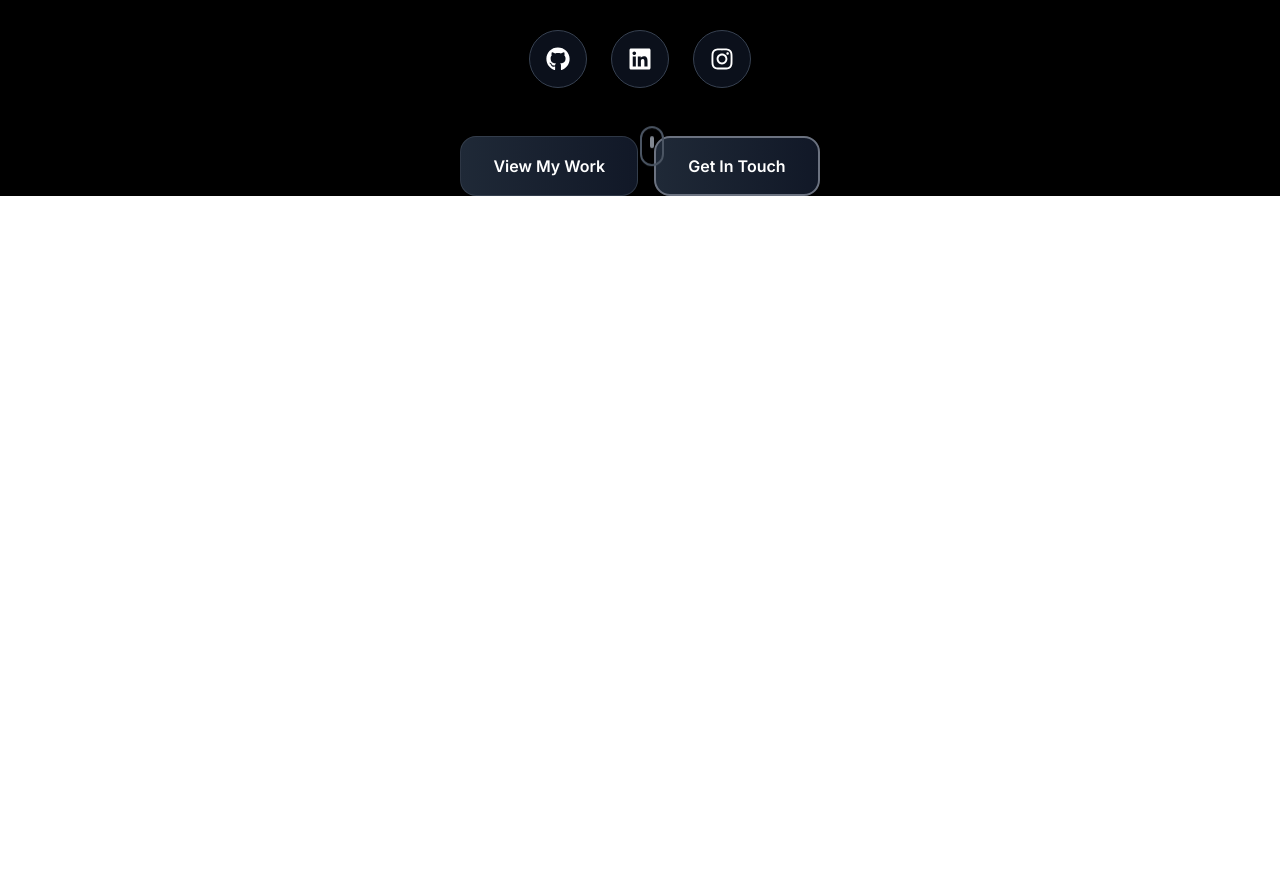
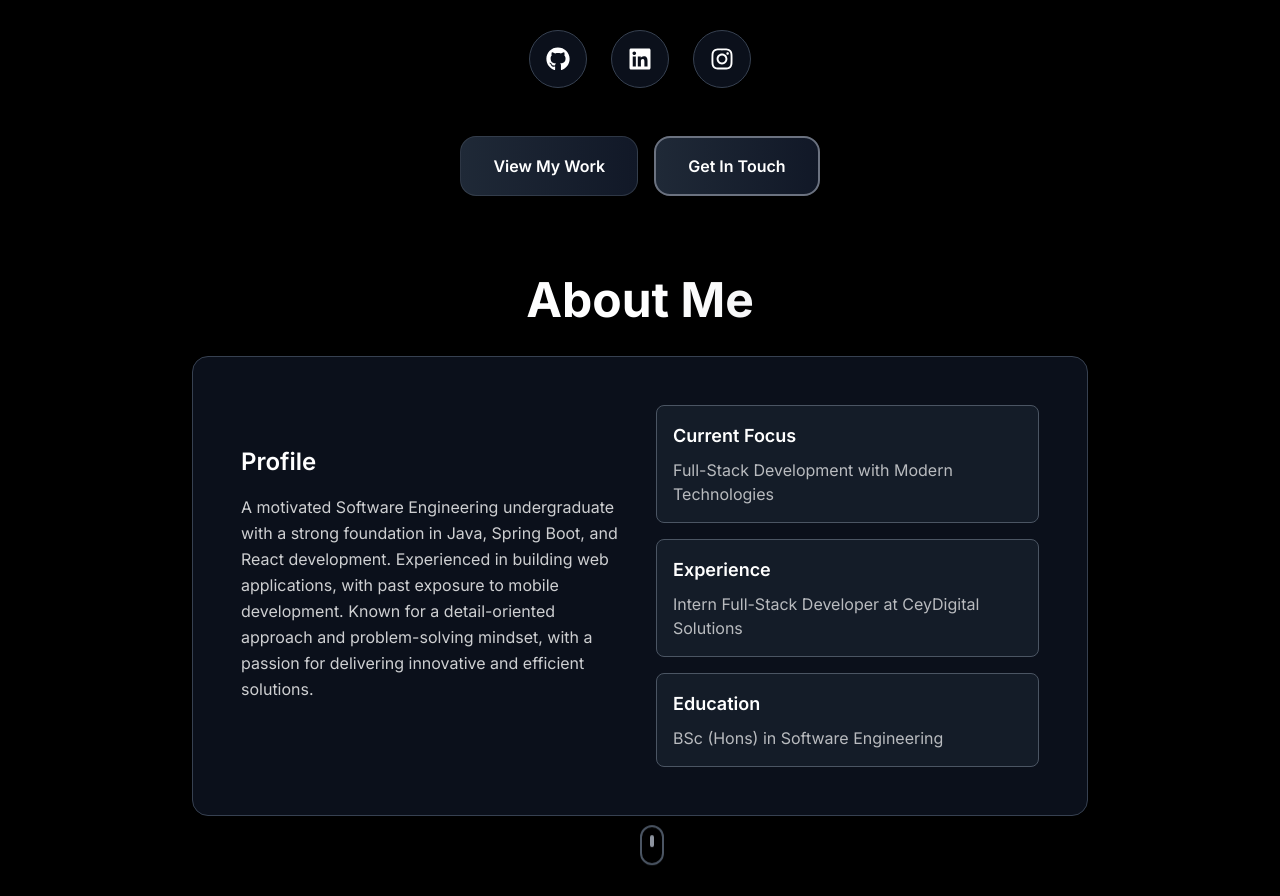
Before and after one commit to OminduHirushka/OminduHirushka.dev, a React (Vite) app: page / in a window 1280 px wide. Shown: the part 1000-1896 px from the top of the page. Before the commit the page ends 1196 px from the top, so only its background shows below. Built offline with nearby package versions, Linux system fonts and the light colour scheme.

Commit message:
about section

```diff
--- a/src/App.jsx
+++ b/src/App.jsx
@@ -1,3 +1,4 @@
+import About from "./components/About";
 import Hero from "./components/Hero";
 import ModernElements from "./components/ModernElements";
 import Navbar from "./components/Navbar";
@@ -12,6 +13,7 @@ function App() {
 
       <main className="relative z-10">
         <Hero />
+        <About />
       </main>
     </div>
   );
--- /dev/null
+++ b/src/components/About.jsx
@@ -0,0 +1,108 @@
+import { motion } from "framer-motion";
+import { useInView } from "react-intersection-observer";
+
+const About = () => {
+  const [ref, inView] = useInView({
+    threshold: 0.3,
+    triggerOnce: true,
+  });
+
+  const containerVariants = {
+    hidden: { opacity: 0 },
+    visible: {
+      opacity: 1,
+      transition: {
+        staggerChildren: 0.3,
+      },
+    },
+  };
+
+  const itemVariants = {
+    hidden: { y: 50, opacity: 0 },
+    visible: {
+      y: 0,
+      opacity: 1,
+      transition: {
+        duration: 0.8,
+        ease: "easeOut",
+      },
+    },
+  };
+
+  return (
+    <section id="about" className="py-20 px-6">
+      <div className="max-w-6xl mx-auto">
+        <motion.div
+          ref={ref}
+          variants={containerVariants}
+          initial="hidden"
+          animate={inView ? "visible" : "hidden"}
+          className="text-center"
+        >
+          <motion.h2
+            variants={itemVariants}
+            className="text-4xl md:text-5xl font-bold gradient-text mb-8"
+          >
+            About Me
+          </motion.h2>
+
+          <motion.div
+            variants={itemVariants}
+            className="bg-gray-900/70 border border-gray-700 rounded-2xl p-8 md:p-12 text-left max-w-4xl mx-auto"
+          >
+            <div className="grid md:grid-cols-2 gap-8 items-center">
+              <div>
+                <motion.h3
+                  variants={itemVariants}
+                  className="text-2xl font-semibold text-white mb-4"
+                >
+                  Profile
+                </motion.h3>
+                <motion.p
+                  variants={itemVariants}
+                  className="text-white/80 leading-relaxed mb-6"
+                >
+                  A motivated Software Engineering undergraduate with a strong
+                  foundation in Java, Spring Boot, and React development.
+                  Experienced in building web applications, with past exposure
+                  to mobile development. Known for a detail-oriented approach
+                  and problem-solving mindset, with a passion for delivering
+                  innovative and efficient solutions.
+                </motion.p>
+              </div>
+
+              <motion.div variants={itemVariants} className="space-y-4">
+                <div className="bg-gray-800/50 border border-gray-600 rounded-lg p-4">
+                  <h4 className="text-lg font-semibold text-white mb-2">
+                    Current Focus
+                  </h4>
+                  <p className="text-white/70">
+                    Full-Stack Development with Modern Technologies
+                  </p>
+                </div>
+                <div className="bg-gray-800/50 border border-gray-600 rounded-lg p-4">
+                  <h4 className="text-lg font-semibold text-white mb-2">
+                    Experience
+                  </h4>
+                  <p className="text-white/70">
+                    Intern Full-Stack Developer at CeyDigital Solutions
+                  </p>
+                </div>
+                <div className="bg-gray-800/50 border border-gray-600 rounded-lg p-4">
+                  <h4 className="text-lg font-semibold text-white mb-2">
+                    Education
+                  </h4>
+                  <p className="text-white/70">
+                    BSc (Hons) in Software Engineering
+                  </p>
+                </div>
+              </motion.div>
+            </div>
+          </motion.div>
+        </motion.div>
+      </div>
+    </section>
+  );
+};
+
+export default About;
```
